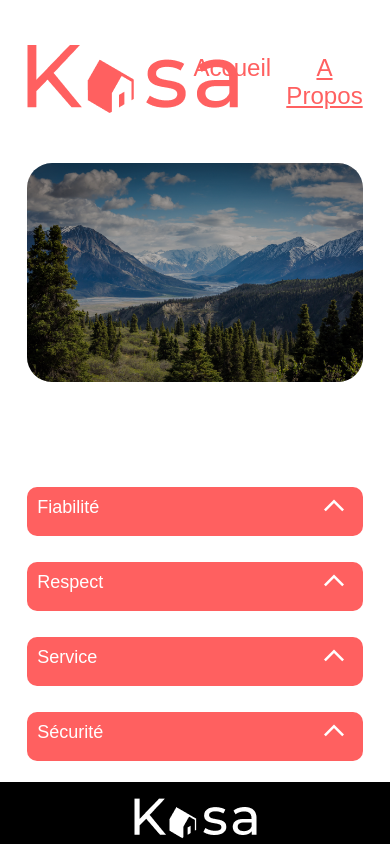
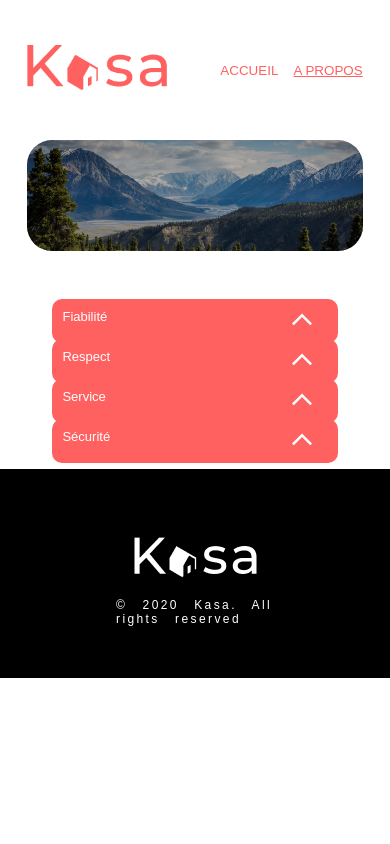
Before and after one commit to Nonojim/Kasa, a React (Vite) app: page /Apropos in a window 390 px wide. Shown: the top 844 px of the page. Built offline with nearby package versions, Linux system fonts and the light colour scheme.

Commit message:
Responsive & arrow animation 1.0

```diff
--- a/src/components/Banner/Banner.scss
+++ b/src/components/Banner/Banner.scss
@@ -6,6 +6,9 @@
   height: 219px;
   border-radius: 25px;
   margin-bottom: 50px;
+  @media (max-width: 530px) {
+    height: 111px;
+  }
 }
 
 .ImgBanner {
@@ -28,4 +31,7 @@
   font-weight: 500;
   letter-spacing: 0.1em;
   border-radius: 25px;
+  @media (max-width: 530px) {
+    font-size: 24px;
+  }
 }
--- a/src/components/DropdownMenu/DropdownMenu.jsx
+++ b/src/components/DropdownMenu/DropdownMenu.jsx
@@ -13,8 +13,8 @@ const DropdownMenu = ({title, content}) => {
       <div className={`dropdown-container  ${isDropdownOpen ? 'open' : 'closed'}`}>
         <button className="link" onClick={toggleDropdown}>
           <span>{title}</span>
-          <div className={`arrow ${isDropdownOpen ? 'open' : 'close'}`}>
-            <span className="material-symbols-outlined">arrow_back_ios</span>
+          <div className={`arrow ${isDropdownOpen ? 'open' : 'closed'} material-symbols-outlined`}>
+            arrow_back_ios
           </div>
         </button>
         <div className="dropdown-menu">
--- a/src/components/DropdownMenu/DropdownMenu.scss
+++ b/src/components/DropdownMenu/DropdownMenu.scss
@@ -51,56 +51,21 @@
   font-family: inherit;
   font-size: inherit;
   cursor: pointer;
-  padding: 0;
   background-color: $primary-color;
   border-radius: 10px;
   padding: 10px 20px 10px 10px;
+  @media (max-width: 700px) {
+    font-size: 13px !important;
+  }
 }
 
 .arrow {
+  padding-left: 9px;
   rotate: 90deg;
+  transform-origin: center;
   transition: transform 0.3s ease;
 }
 
 .arrow.open {
-  transform: rotate(-180deg);
+  transform: rotate(-180deg) translateX(3px);
 }
-/*.dropdown-container {
-  margin-top: 25px;
-}
-
-.dropdown-header {
-  position: relative;
-  z-index: 1;
-  border-radius: 5px;
-  font-size: 18px;
-}
-
-.dropdown-content {
-  &.open {
-    animation: growDown 300ms ease-in-out forwards;
-    display: block;
-    opacity: 1;
-  }
-  &.closed {
-    animation: growUp 300ms ease-in-out forwards;
-    transform-origin: top center;
-  }
-}
-
-@keyframes growUp {
-  0% {
-    opacity: 1;
-    transform: scaleY(1);
-    display: block;
-  }
-  80% {
-    transform: scaleY(1.1);
-  }
-  100% {
-    opacity: 0;
-    transform: scaleY(0);
-    display: none;
-  }
-}
-*/
--- a/src/components/FicheLogement/FicheLogement.jsx
+++ b/src/components/FicheLogement/FicheLogement.jsx
@@ -22,10 +22,6 @@ const FicheLogement = ({
         <h1>{title}</h1>
         <h2>{location}</h2>
       </div>
-      <div className="host">
-        {host.name} <img className="host-picture" src={host.picture} />
-      </div>
-      <div className="tags-ratings">
       <div className="tags">
         {tags.map((tag, index) => (
           <span className="tag" key={index}>
@@ -33,8 +29,12 @@ const FicheLogement = ({
           </span>
         ))}
       </div>
+      <div className="ratings-host">
         <div className="rating">
           <span className="stars">{StarRating(rating)}</span>
+        </div>
+        <div className="host">
+          {host.name} <img className="host-picture" src={host.picture} />
         </div>
       </div>
       <div className="menu-Logement">
--- a/src/components/FicheLogement/FicheLogement.scss
+++ b/src/components/FicheLogement/FicheLogement.scss
@@ -20,22 +20,48 @@
 
 .logementTitle {
   width: 80%;
+  h1 {
+    font-size: 36px;
+  }
+  h2 {
+    font-size: 18px;
+  }
+  @media (max-width: 700px) {
+    h1 {
+      font-size: 18px;
+    }
+    h2 {
+      font-size: 14px;
+    }
+  }
 }
 
 .host {
-  width: 20%;
-  text-align: right;
+  width: 100%;
+  display: flex;
+  align-items: center;
+  justify-content: space-between;
+  @media (max-width: 700px) {
+    font-size: 12px;
+    width: 25%;
+  }
 }
 
 .host-picture {
   border-radius: 50%;
-  width: 30%;
+  width: 64px;
 }
 
-.tags-ratings {
+.ratings-host {
   display: flex;
-  justify-content: space-between;
-  width: 100%;
+  width: 17%;
+  flex-direction: column-reverse;
+  align-items: center;
+  @media (max-width: 700px) {
+    width: 100%;
+    flex-direction: row;
+    justify-content: space-between;
+  }
 }
 
 .tags {
@@ -51,8 +77,13 @@
   border-radius: 10px;
   font-size: 14px;
   align-items: center;
-  padding-left: 4%;
-  padding-right: 4%;
+  padding: 2.5px 25px;
+  line-height: 20px;
+  text-wrap: nowrap;
+  text-align: center;
+  @media (max-width: 700px) {
+    font-size: 10px;
+  }
 }
 
 .ratings {
--- a/src/components/Footer/Footer.scss
+++ b/src/components/Footer/Footer.scss
@@ -8,6 +8,10 @@ footer {
   align-items: center;
   height: 209px;
   margin-top: 50px;
+  justify-content: space-around;
+  @media (max-width: 550px) {
+    justify-content: center;
+  }
 }
 
 footer img {
@@ -17,9 +21,13 @@ footer img {
   height: auto;
 }
 
-h2 {
+footer h2 {
   padding-top: 1em;
   font-size: 1.2em;
   letter-spacing: 0.2em;
   word-spacing: 0.8em;
+  @media (max-width: 550px) {
+    font-size: 12px;
+    max-width: 158px;
+  }
 }
--- a/src/components/Header/Header.scss
+++ b/src/components/Header/Header.scss
@@ -9,9 +9,23 @@ header {
   margin-right: 7%;
 }
 
+header img {
+  @media (max-width: 700px) {
+    width: 140px;
+  }
+}
+
 nav {
   width: 25%;
   display: flex;
   justify-content: flex-end;
   gap: 18%;
+  @media (max-width: 460px) {
+    text-transform: uppercase;
+    font-size: 10px;
+  }
 }
+
+nav a {
+  text-wrap: nowrap;
+}
--- a/src/components/ImageSlider/ImageSlider.scss
+++ b/src/components/ImageSlider/ImageSlider.scss
@@ -48,6 +48,9 @@
 .img-slider-btn > * {
   font-size: 80px;
   color: white;
+  @media (max-width: 650px) {
+    font-size: 19px;
+  }
 }
 
 .img-slider-btn:hover > *,
@@ -86,6 +89,9 @@
 .img-slider-bottombar-btn > * {
   color: white;
   font-size: 18px;
+  @media (max-width: 650px) {
+    font-size: 9px;
+  }
 }
 
 .img-slider-btn:focus-visible,
--- a/src/pages/Apropos/Apropos.scss
+++ b/src/pages/Apropos/Apropos.scss
@@ -1,22 +1,25 @@
 @import '../../utils/style/variables';
-
-.dropdown-header {
-  display: flex;
-  width: 71%;
-  margin-left: 14.5%;
-  justify-content: space-between;
-  cursor: pointer;
-  color: $secondary-color;
-  background-color: $primary-color;
-  font-size: 24px;
-  font-weight: 500;
-}
 
 .Apropos {
   display: flex;
   flex-direction: column;
   justify-content: center;
   gap: 30px;
+  .dropdown-header-origin {
+    width: 85%;
+    margin-left: 7.5%;
+    margin-bottom: 0;
+    margin-top: 20px;
+  }
+  .link {
+    font-size: 24px;
+  }
+  .Banner {
+    margin-bottom: 8px;
+  }
+  @media (max-width: 700px) {
+    gap: 20px;
+  }
 }
 
 .dropdown-content {
--- a/src/pages/Error/Error.scss
+++ b/src/pages/Error/Error.scss
@@ -1,19 +1,20 @@
 @import '../../utils/style/variables';
 
-.ErrorMain_ h1 {
+.ErrorMain h1 {
   color: $primary-color;
   margin-top: 10%;
   margin-bottom: 10%;
 }
 
-.ErrorMainy {
+.ErrorMain {
   display: flex;
   justify-content: center;
   align-items: center;
   flex-direction: column;
 }
 
-.ErrorMain_ a {
+.ErrorMain a {
   margin-bottom: 10%;
   text-decoration: underline;
+  font-size: 18px;
 }
--- a/src/pages/Home/Home.scss
+++ b/src/pages/Home/Home.scss
@@ -3,6 +3,9 @@
   flex-wrap: wrap;
   gap: 50px;
   justify-content: center;
+  @media (max-width: 700px) {
+    flex-direction: column;
+  }
 }
 
 .gallery > * {
```
Lines whose indentation alone changed are shown as unchanged.
